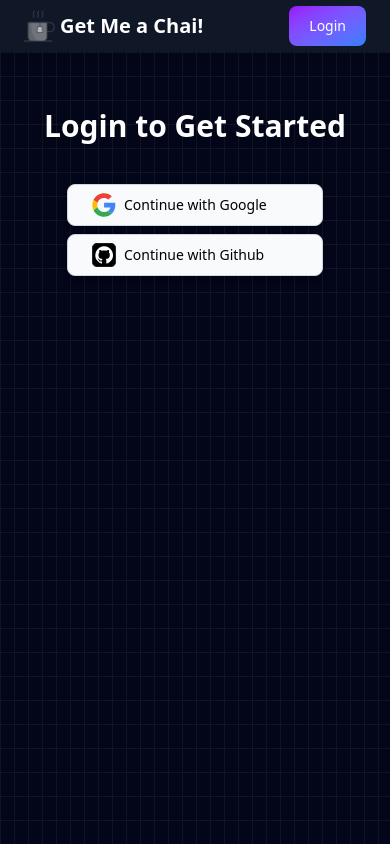
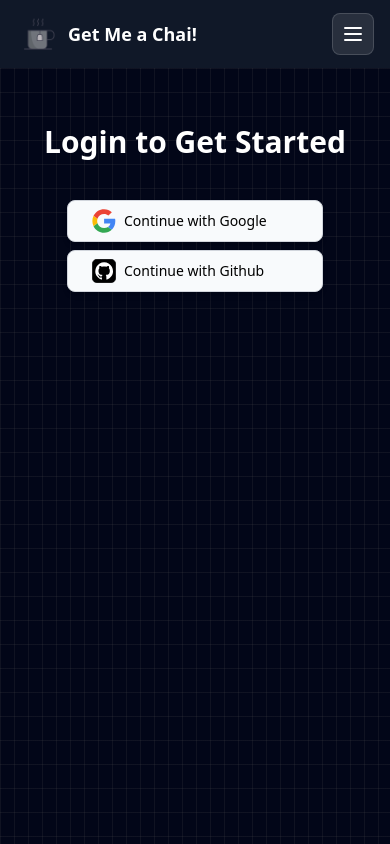
Before and after one commit to Harsh-tech81/Get-Me-A-Chai, a Next.js app: page /login in a window 390 px wide. Shown: the top 844 px of the page. Built offline with nearby package versions, Linux system fonts and the light colour scheme; no server answers.

Commit message:
make responsive

```diff
--- a/app/page.js
+++ b/app/page.js
@@ -5,28 +5,28 @@ import Link from "next/link";
 export default function Home() {
   return (
     <>
-      <div className="flex justify-center flex-col gap-4 items-center text-white h-[44vh]">
-        <div className="font-bold flex gap-2 text-5xl justify-center items-center">
+      <div className="flex min-h-[44vh] flex-col items-center justify-center gap-4 px-4 py-12 text-white sm:px-6 lg:px-8">
+        <div className="flex flex-col items-center justify-center gap-2 text-center font-bold text-4xl sm:flex-row sm:gap-3 sm:text-5xl">
           Get Me a Chai{" "}
           <span>
-            <img className="invertImg" src="/tea.gif" width={88} />
+            <img className="invertImg h-16 w-16 sm:h-20 sm:w-20" src="/tea.gif" width={88} alt="tea" />
           </span>
         </div>
-        <p>
+        <p className="max-w-2xl text-center text-sm leading-6 text-white/80 sm:text-base">
           A crowdfunding platform for creators. Get funded by your fans and
           followers. Start your campaign and share it with your audience to
           receive support and contributions.
         </p>
-        <div>
+        <div className="flex flex-col gap-3 sm:flex-row">
           <Link
             href="/login"
-            className="text-white bg-gradient-to-br from-purple-600 to-blue-500 hover:bg-gradient-to-bl focus:ring-4 focus:outline-none focus:ring-blue-300 dark:focus:ring-blue-800 font-medium rounded-lg text-sm px-5 py-2.5 text-center me-2 mb-2"
+            className="rounded-lg bg-linear-to-br from-purple-600 to-blue-500 px-5 py-2.5 text-center text-sm font-medium text-white transition hover:bg-linear-to-bl focus:outline-none focus:ring-4 focus:ring-blue-300 dark:focus:ring-blue-800"
           >
             Start Here
           </Link>
           <Link
             href="/about"
-            className="text-white bg-gradient-to-br from-purple-600 to-blue-500 hover:bg-gradient-to-bl focus:ring-4 focus:outline-none focus:ring-blue-300 dark:focus:ring-blue-800 font-medium rounded-lg text-sm px-5 py-2.5 text-center me-2 mb-2"
+            className="rounded-lg bg-linear-to-br from-purple-600 to-blue-500 px-5 py-2.5 text-center text-sm font-medium text-white transition hover:bg-linear-to-bl focus:outline-none focus:ring-4 focus:ring-blue-300 dark:focus:ring-blue-800"
           >
             Read More
           </Link>
@@ -35,13 +35,13 @@ export default function Home() {
         </div>
       </div>
 
-      <div className="bg-white h-1 opacity-10"></div>
-      <div className="text-white container mx-auto my-14">
-        <h1 className="text-3xl font-bold text-center my-14">
+      <div className="h-1 bg-white opacity-10"></div>
+      <div className="container mx-auto my-14 px-4 text-white sm:px-6 lg:px-8">
+        <h1 className="my-10 text-center text-2xl font-bold sm:my-14 sm:text-3xl">
           Your Fans can buy you a Chai.
         </h1>
-        <div className="flex gap-5 justify-around">
-          <div className="item space-y-3 flex flex-col items-center justify-center">
+        <div className="grid gap-8 sm:grid-cols-2 lg:grid-cols-3 lg:gap-5">
+          <div className="item flex flex-col items-center justify-center space-y-3">
             <img
               className="bg-slate-400 rounded-full p-2 text-black "
               width={88}
@@ -49,11 +49,11 @@ export default function Home() {
               alt=""
             />
             <p className="font-bold">Fans want to help</p>
-            <p className="text-center">
+            <p className="text-center text-sm leading-6 text-white/80">
               Your Fans are available for you to help you{" "}
             </p>
           </div>
-          <div className="item space-y-3 flex flex-col items-center justify-center">
+          <div className="item flex flex-col items-center justify-center space-y-3">
             <img
               className="bg-slate-400 rounded-full p-2 text-black "
               width={88}
@@ -61,11 +61,11 @@ export default function Home() {
               alt=""
             />
             <p className="font-bold">Fans want to help</p>
-            <p className="text-center">
+            <p className="text-center text-sm leading-6 text-white/80">
               Your Fans are available for you to help you{" "}
             </p>
           </div>
-          <div className="item space-y-3 flex flex-col items-center justify-center">
+          <div className="item flex flex-col items-center justify-center space-y-3 sm:col-span-2 lg:col-span-1">
             <img
               className="bg-slate-400 rounded-full p-2 text-black "
               width={88}
@@ -73,22 +73,23 @@ export default function Home() {
               alt=""
             />
             <p className="font-bold">Fans want to help</p>
-            <p className="text-center">
+            <p className="text-center text-sm leading-6 text-white/80">
               Your Fans are available for you to help you{" "}
             </p>
           </div>
         </div>
       </div>
 
-      <div className="bg-white h-1 opacity-10"></div>
+      <div className="h-1 bg-white opacity-10"></div>
 
-      <div className="text-white container mx-auto my-14 flex flex-col items-center justify-center gap-5">
-        <h1 className="text-3xl font-bold text-center my-5">
+      <div className="container mx-auto my-14 flex flex-col items-center justify-center gap-5 px-4 text-white sm:px-6 lg:px-8">
+        <h1 className="my-5 text-center text-2xl font-bold sm:text-3xl">
           Learn more about us
         </h1>
+        <div className="w-full max-w-4xl overflow-hidden rounded-2xl border border-white/10 shadow-2xl shadow-black/30">
+          <div className="relative w-full pb-[56.25%]">
             <iframe
-          width="560"
-          height="315"
+              className="absolute left-0 top-0 h-full w-full"
               src="https://www.youtube.com/embed/OQ1_3K_SUkc?si=tkO9rqgr0gXZOrkn&autoplay=1&mute=1"
               title="YouTube video player"
               allow="accelerometer; autoplay; clipboard-write; encrypted-media; gyroscope; picture-in-picture; web-share"
@@ -96,6 +97,8 @@ export default function Home() {
               allowFullScreen
             ></iframe>
           </div>
+        </div>
+      </div>
     </>
   );
 }
--- a/components/Navbar.js
+++ b/components/Navbar.js
@@ -1,25 +1,50 @@
 "use client";
 import React, { useState } from "react";
-import { useSession, signIn, signOut } from "next-auth/react";
+import { useSession, signOut } from "next-auth/react";
 import Link from "next/link";
 
 const Navbar = () => {
   const { data: session } = useSession();
   const [showdropdown, setShowdropdown] = useState(false);
+  const [mobileMenuOpen, setMobileMenuOpen] = useState(false);
 
   return (
-    <nav className="bg-gray-900 shadow-xl shadow-white text-white flex justify-between items-center px-4 md:h-16">
+    <nav className="bg-gray-900 shadow-xl shadow-white text-white px-4 py-3 md:py-0">
+      <div className="flex items-center justify-between gap-3 md:h-16">
         <Link
-        className="logo font-bold text-lg flex justify-center items-center"
-        href={"/"}
+          className="logo font-bold text-lg flex items-center gap-2"
+          href="/"
+          onClick={() => setMobileMenuOpen(false)}
         >
           <img className="invertImg" src="tea.gif" width={44} alt="" />
-        <span className="text-xl md:text-base my-3 md:my-0">
-          Get Me a Chai!
-        </span>
+          <span className="text-lg md:text-base">Get Me a Chai!</span>
         </Link>
 
-      <div className="relative flex justify-center items-center  md:block gap-4">
+        <button
+          type="button"
+          className="inline-flex items-center justify-center rounded-lg border border-white/15 bg-white/10 p-2 text-white transition hover:bg-white/20 focus:outline-none focus:ring-2 focus:ring-blue-500 md:hidden"
+          onClick={() => setMobileMenuOpen((open) => !open)}
+          aria-label="Toggle navigation menu"
+          aria-expanded={mobileMenuOpen}
+        >
+          <svg
+            className="h-6 w-6"
+            aria-hidden="true"
+            xmlns="http://www.w3.org/2000/svg"
+            fill="none"
+            viewBox="0 0 24 24"
+          >
+            <path
+              stroke="currentColor"
+              strokeLinecap="round"
+              strokeLinejoin="round"
+              strokeWidth="2"
+              d="M4 6h16M4 12h16M4 18h16"
+            />
+          </svg>
+        </button>
+
+        <div className="relative hidden items-center gap-4 md:flex">
           {session && (
             <>
               <button
@@ -92,7 +117,7 @@ const Navbar = () => {
 
           {session && (
             <button
-            className="text-white w-fit bg-gradient-to-br from-purple-600 to-blue-500 hover:bg-gradient-to-bl focus:ring-4 focus:outline-none focus:ring-blue-300 dark:focus:ring-blue-800 font-medium rounded-lg text-sm px-5 py-2.5 text-center me-2 "
+              className="text-white w-fit bg-gradient-to-br from-purple-600 to-blue-500 hover:bg-gradient-to-bl focus:ring-4 focus:outline-none focus:ring-blue-300 dark:focus:ring-blue-800 font-medium rounded-lg text-sm px-5 py-2.5 text-center me-2"
               onClick={() => {
                 signOut({ callbackUrl: "/" });
               }}
@@ -101,8 +126,47 @@ const Navbar = () => {
             </button>
           )}
           {!session && (
-          <Link href={"/login"}>
-            <button className="text-white bg-gradient-to-br from-purple-600 to-blue-500 hover:bg-gradient-to-bl focus:ring-4 focus:outline-none focus:ring-blue-300 dark:focus:ring-blue-800 font-medium rounded-lg text-sm px-5 py-2.5 text-center me-2 ">
+            <Link href="/login">
+              <button className="text-white bg-gradient-to-br from-purple-600 to-blue-500 hover:bg-gradient-to-bl focus:ring-4 focus:outline-none focus:ring-blue-300 dark:focus:ring-blue-800 font-medium rounded-lg text-sm px-5 py-2.5 text-center me-2">
+                Login
+              </button>
+            </Link>
+          )}
+        </div>
+      </div>
+
+      <div
+        className={`mt-3 flex flex-col gap-2 rounded-xl bg-white/5 p-3 md:hidden ${mobileMenuOpen ? "" : "hidden"}`}
+      >
+        {session ? (
+          <>
+            <Link
+              href="/dashboard"
+              onClick={() => setMobileMenuOpen(false)}
+              className="rounded-lg px-4 py-2 text-sm font-medium text-white/90 transition hover:bg-white/10"
+            >
+              Dashboard
+            </Link>
+            <Link
+              href={`/${session.user.name}`}
+              onClick={() => setMobileMenuOpen(false)}
+              className="rounded-lg px-4 py-2 text-sm font-medium text-white/90 transition hover:bg-white/10"
+            >
+              Your Page
+            </Link>
+            <button
+              onClick={() => {
+                setMobileMenuOpen(false);
+                signOut({ callbackUrl: "/" });
+              }}
+              className="w-full rounded-lg bg-gradient-to-br from-purple-600 to-blue-500 px-4 py-2 text-sm font-medium text-white transition hover:opacity-95"
+            >
+              Logout
+            </button>
+          </>
+        ) : (
+          <Link href="/login" onClick={() => setMobileMenuOpen(false)}>
+            <button className="w-full rounded-lg bg-gradient-to-br from-purple-600 to-blue-500 px-4 py-2 text-sm font-medium text-white transition hover:opacity-95">
               Login
             </button>
           </Link>
--- a/components/PaymentPage.js
+++ b/components/PaymentPage.js
@@ -111,7 +111,7 @@ const PaymentPage = ({ username }) => {
 
       <div className="cover w-full bg-red-50 relative">
         <img className="w-full h-[650] object-cover" src="/Home1.avif" />
-        <div className="absolute -bottom-20 right-[46%] border-white border-2 rounded-full">
+        <div className="absolute -bottom-20 md:right-[45%] right-[28%] border-white border-2 rounded-full">
           <img
             className="rounded-full object-cover w-37.5 h-37.5"
             width={150}
```
Lines whose indentation alone changed are shown as unchanged.
